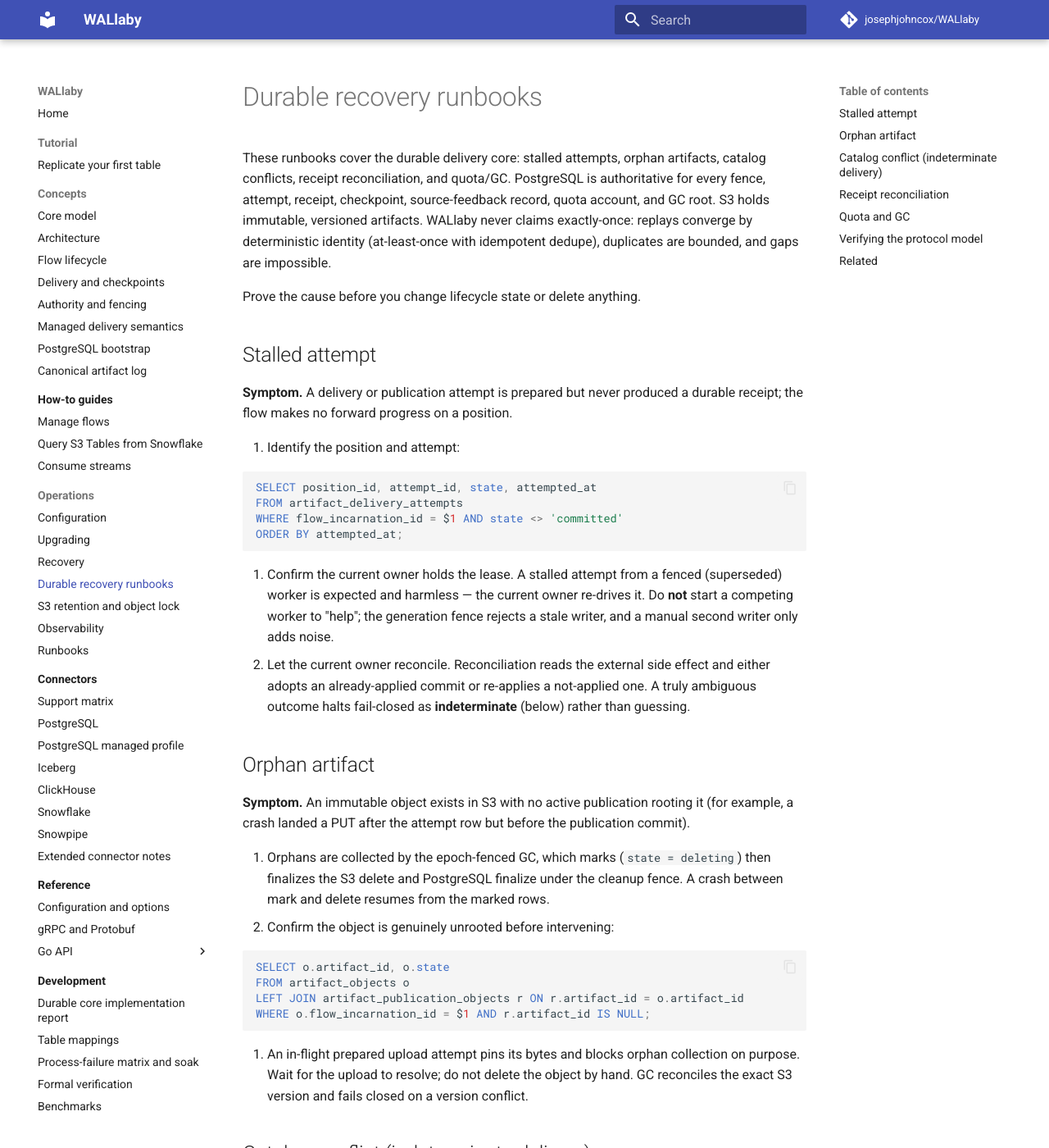
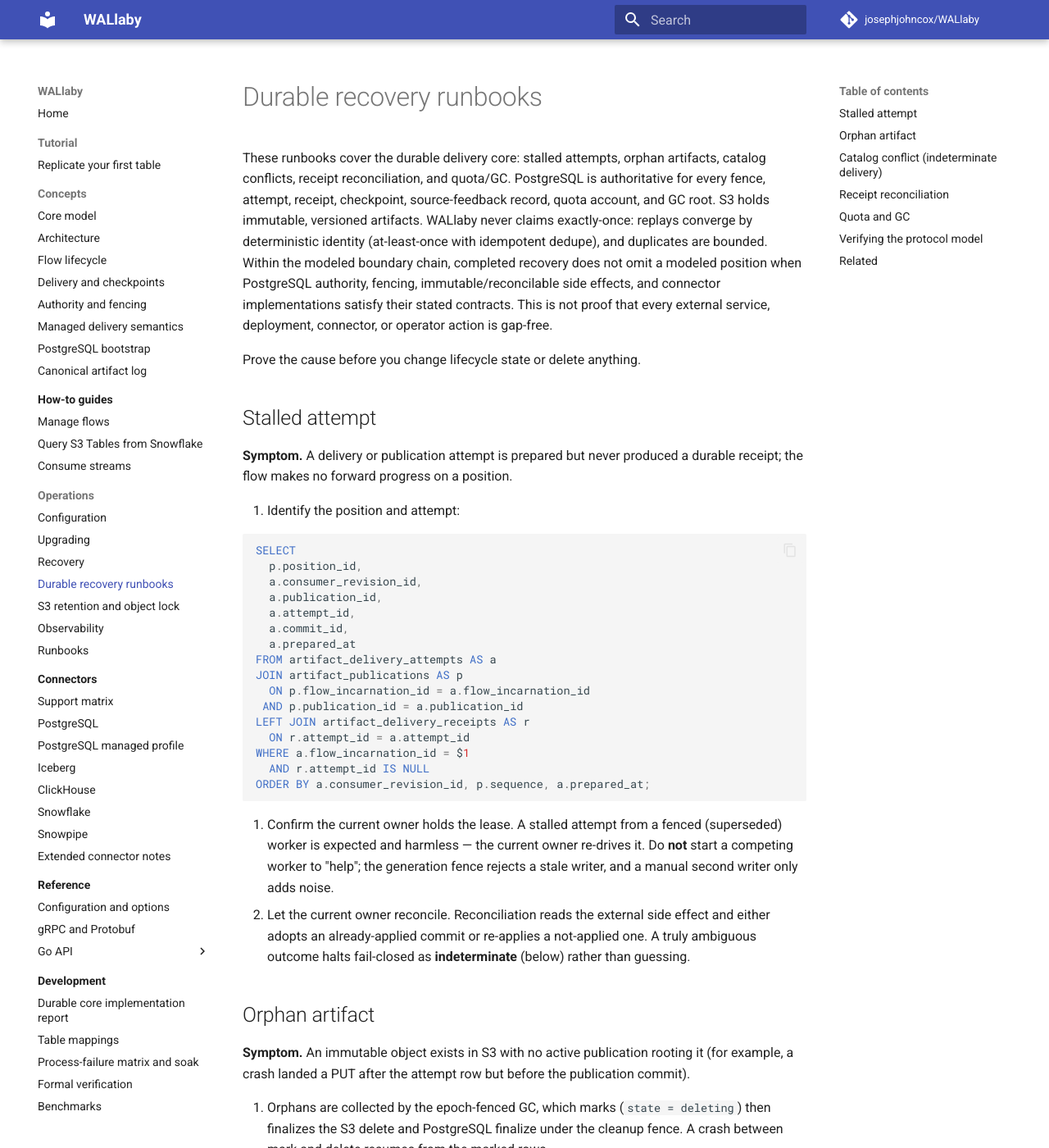
Before and after one commit to josephjohncox/WALlaby, an MkDocs documentation site: the page built from docs/operations/durable-recovery-runbooks.md, in a window 1280 px wide and 1400 px high. Shown: the whole window at 82% size. Built offline with MkDocs 1.6.1 and Material for MkDocs 9.7.7, drawn with Linux system fonts in a browser that asks for light colours; comment, search, counter and statistics services are not loaded; some of the changed text lies outside the part shown.

Commit message:
docs: correct durable recovery and upgrade boundaries

````diff
--- a/docs/operations/durable-recovery-runbooks.md
+++ b/docs/operations/durable-recovery-runbooks.md
@@ -5,8 +5,11 @@ artifacts, catalog conflicts, receipt reconciliation, and quota/GC. PostgreSQL i
 authoritative for every fence, attempt, receipt, checkpoint, source-feedback
 record, quota account, and GC root. S3 holds immutable, versioned artifacts.
 WALlaby never claims exactly-once: replays converge by deterministic identity
-(at-least-once with idempotent dedupe), duplicates are bounded, and gaps are
-impossible.
+(at-least-once with idempotent dedupe), and duplicates are bounded. Within the
+modeled boundary chain, completed recovery does not omit a modeled position when
+PostgreSQL authority, fencing, immutable/reconcilable side effects, and connector
+implementations satisfy their stated contracts. This is not proof that every
+external service, deployment, connector, or operator action is gap-free.
 
 Prove the cause before you change lifecycle state or delete anything.
 
@@ -18,10 +21,22 @@ durable receipt; the flow makes no forward progress on a position.
 1. Identify the position and attempt:
 
    ```sql
-   SELECT position_id, attempt_id, state, attempted_at
-   FROM artifact_delivery_attempts
-   WHERE flow_incarnation_id = $1 AND state <> 'committed'
-   ORDER BY attempted_at;
+   SELECT
+     p.position_id,
+     a.consumer_revision_id,
+     a.publication_id,
+     a.attempt_id,
+     a.commit_id,
+     a.prepared_at
+   FROM artifact_delivery_attempts AS a
+   JOIN artifact_publications AS p
+     ON p.flow_incarnation_id = a.flow_incarnation_id
+    AND p.publication_id = a.publication_id
+   LEFT JOIN artifact_delivery_receipts AS r
+     ON r.attempt_id = a.attempt_id
+   WHERE a.flow_incarnation_id = $1
+     AND r.attempt_id IS NULL
+   ORDER BY a.consumer_revision_id, p.sequence, a.prepared_at;
    ```
 
 2. Confirm the current owner holds the lease. A stalled attempt from a fenced
@@ -82,17 +97,25 @@ receipt (a crash after the side effect, before adoption).
 1. Adoption is idempotent and identity-keyed. The recovering owner reconciles the
    external evidence and adopts it into exactly one receipt, then advances the
    checkpoint and source-ACK intent atomically.
-2. Verify there is exactly one receipt per position after recovery:
+2. Verify there is at most one receipt for each exact consumer revision and
+   publication identity after recovery:
 
    ```sql
-   SELECT position_id, count(*)
+   SELECT
+     flow_incarnation_id,
+     consumer_revision_id,
+     publication_id,
+     count(*)
    FROM artifact_delivery_receipts
    WHERE flow_incarnation_id = $1
-   GROUP BY position_id HAVING count(*) > 1;
+   GROUP BY flow_incarnation_id, consumer_revision_id, publication_id
+   HAVING count(*) > 1;
    ```
 
-   This query must return no rows. A duplicate would indicate a defect — capture
-   it and escalate rather than deleting rows.
+   This query must return no rows. Different consumer revisions can legitimately
+   receipt the same source position, so position-only grouping is not a duplicate
+   test. Capture any duplicate exact identity and escalate rather than deleting
+   rows.
 
 ## Quota and GC
 
````
Also changed, not shown: docs/implementation/durable-core.md (+1 -1 lines), docs/operations/upgrading.md (+35 -17 lines), 1 other file.
